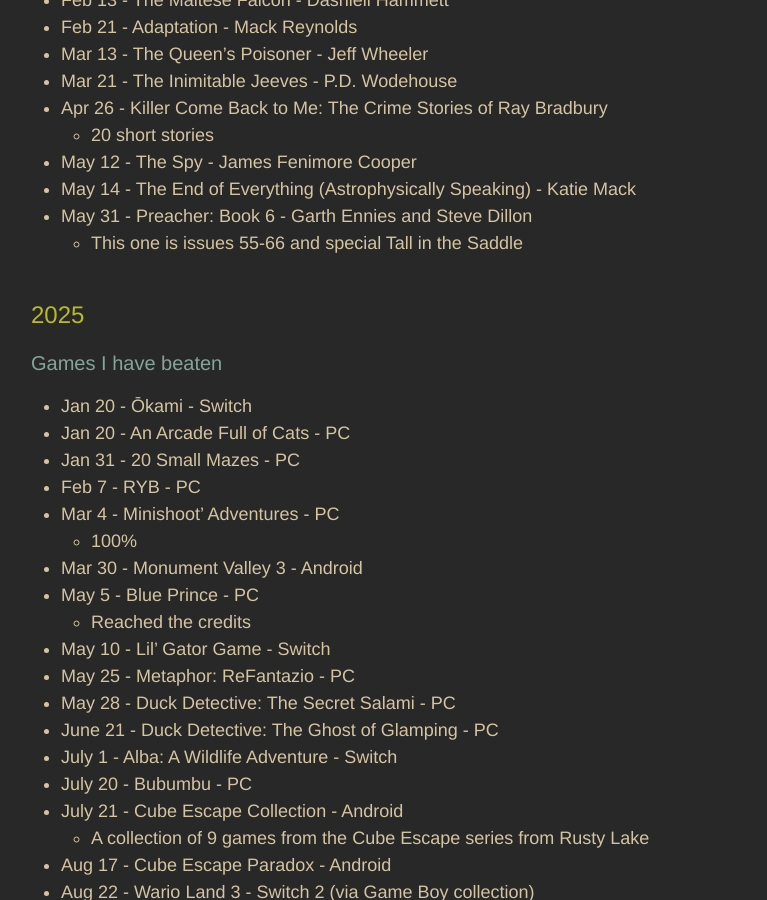
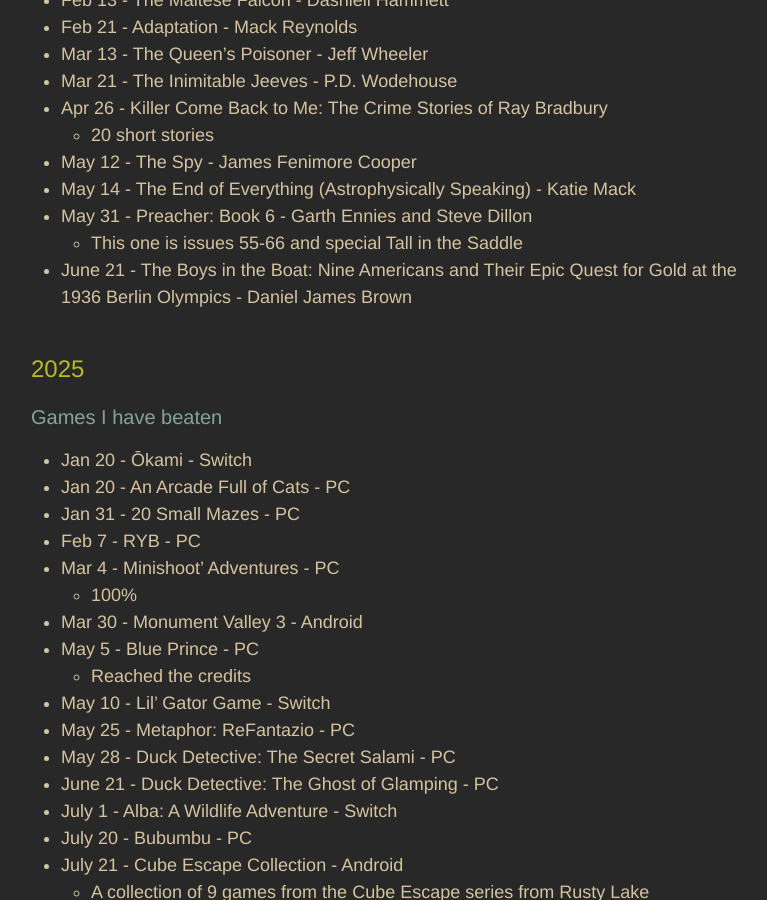
Before and after one commit to adkinsrs/sadkins_site, a Jekyll site: the page built from misc.md, in a window 1280 px wide and 900 px high, scrolled down 1172 px. Shown: the whole window, without its empty margins (239-1006 px from the left). Built offline with Jekyll 4.4.1, drawn with Linux system fonts in a browser that asks for light colours.

Commit message:
read a book

```diff
--- a/misc.md
+++ b/misc.md
@@ -51,6 +51,7 @@
 * May 14 - The End of Everything (Astrophysically Speaking) - Katie Mack
 * May 31 - Preacher: Book 6 - Garth Ennies and Steve Dillon
   * This one is issues 55-66 and special Tall in the Saddle
+* June 21 - The Boys in the Boat: Nine Americans and Their Epic Quest for Gold at the 1936 Berlin Olympics - Daniel James Brown
 
 ## 2025
 
```
